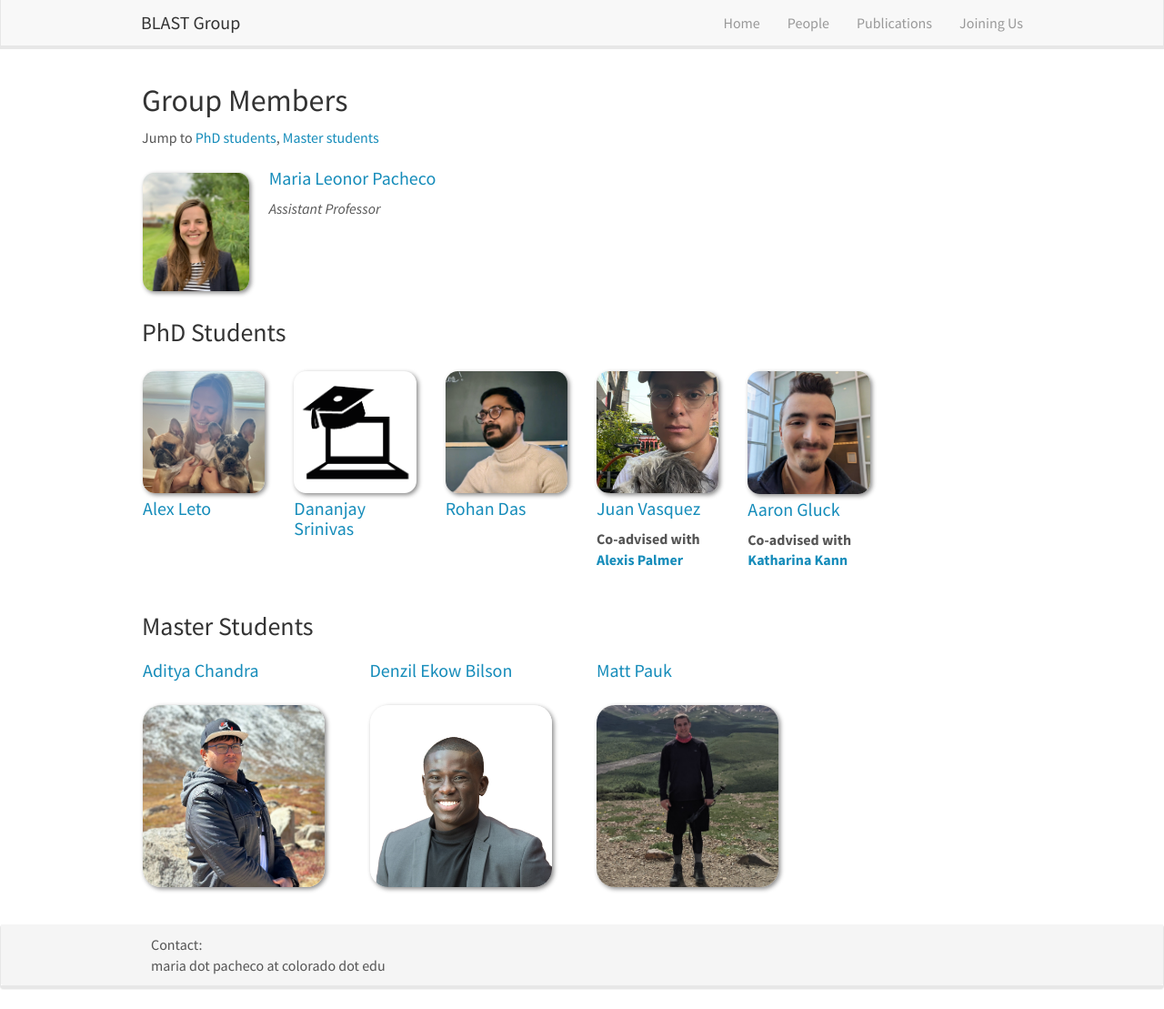
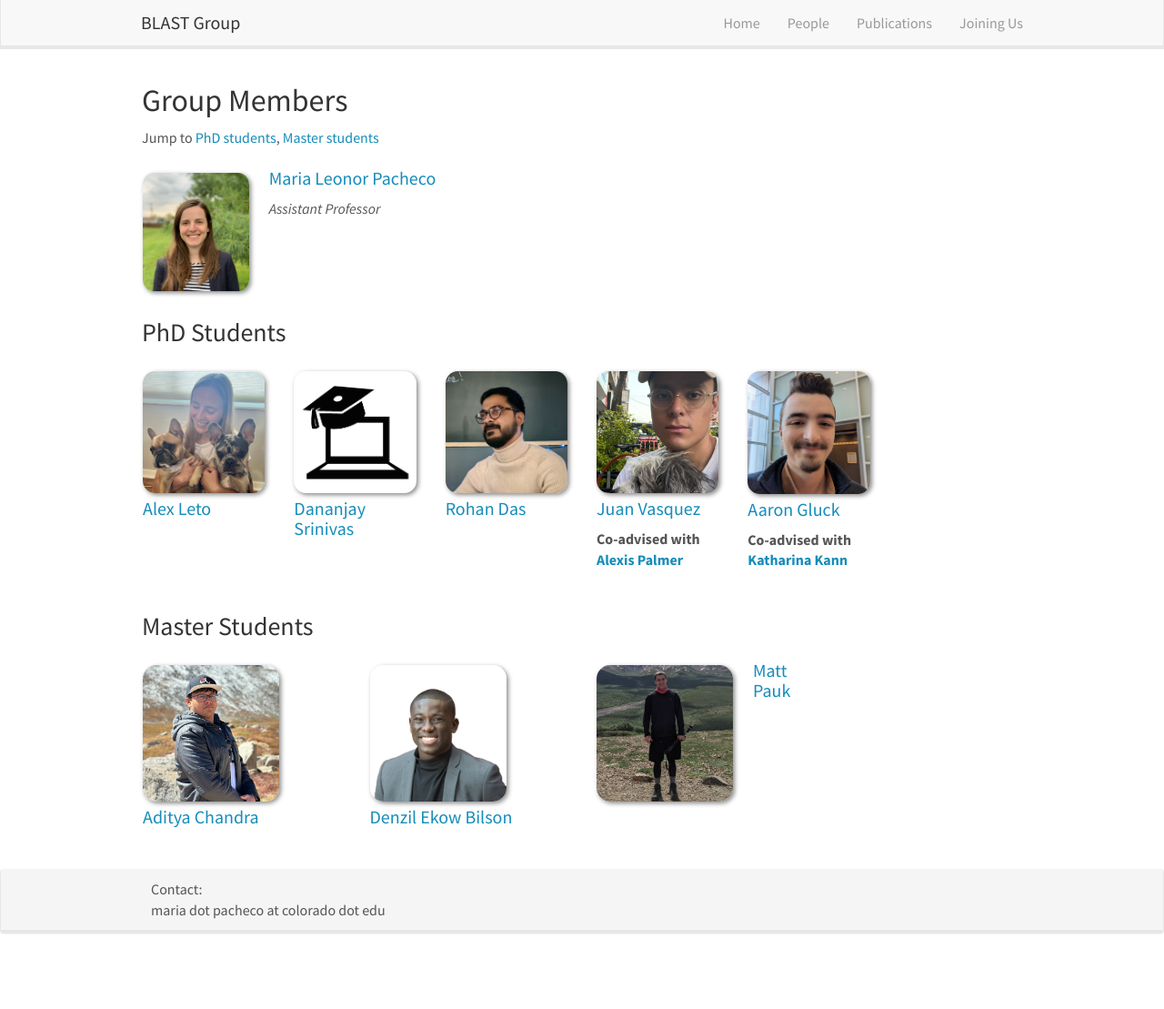
Before and after one commit to blast-cu/blast-cu.github.io, a Jekyll site: the page built from _pages/team.md, in a window 1280 px wide and 1109 px high. Shown: the whole window at 91% size. Built offline with Jekyll 4.4.1, drawn with Linux system fonts in a browser that asks for light colours; nearby versions of some CDN libraries.

Commit message:
Update team.md

```diff
--- a/_pages/team.md
+++ b/_pages/team.md
@@ -88,9 +88,9 @@ Jump to [PhD students](#phd-students), [Master students](#master-students)
 {% endif %}
 
 <div class="col-sm-3 clearfix">
+  <img src="{{ site.url }}{{ site.baseurl }}/images/teampic/{{ member.photo }}" class="img-responsive" width="150" height="150" style="float: left" />
   <h4><a href="{{member.homepage}}">{{ member.name }}</a></h4>
-  <img src="{{ site.url }}{{ site.baseurl }}/images/teampic/{{ member.photo }}" class="img-responsive" width="200" height="200" style="float: left" />
-   <ul style="overflow: hidden">
+  <ul style="overflow: hidden">
 
   </ul>
 </div>
```
